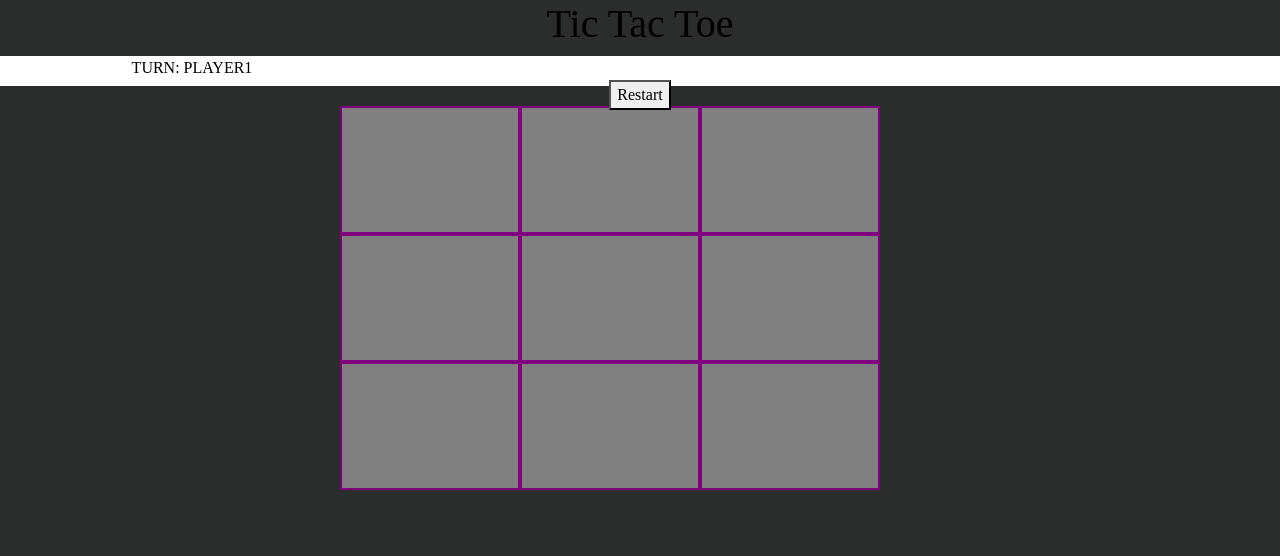
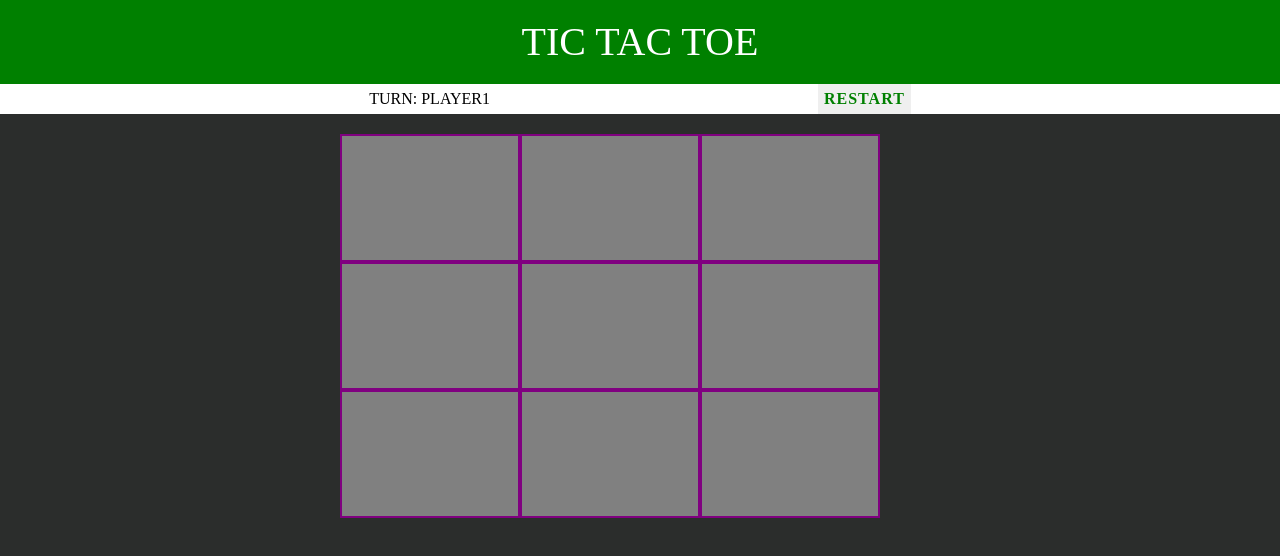
Before and after one commit to CassadyCampos/TicTacToe, a plain HTML site: page index.html in a window 1280 px wide. Drawn offline with nearby package versions, Linux system fonts and the light colour scheme.

Commit message:
Worked on stripe

```diff
--- a/index.html
+++ b/index.html
@@ -8,9 +8,10 @@
     <h1 class="text-center">Tic Tac Toe</h1>
 
     <div id="stripe">
-        <div id="turn"></div>
+        <span id="turn"></span>
+        <span id="display"></span>
         <button id="reset">Restart</button>
-        <div id="display"></div>
+
     </div>
 
     <div id="container">
--- a/style.css
+++ b/style.css
@@ -18,6 +18,18 @@ body {
 
 }
 
+h1 {
+    color: white;
+    line-height: 1.1;
+    font-weight: normal;
+    text-align: center;
+    background-color: green;
+    margin: 0;
+    text-transform: uppercase;
+    padding: 20px 0;
+
+}
+
 #container {
     margin: 20px auto;
     max-width: 600px;
@@ -30,7 +42,23 @@ body {
     text-transform: uppercase;
 }
 
-#turn {
-    width: 30%;
-    margin: 0;
+#display {
+    display: inline-block;
+    width: 25%;
 }
+
+button {
+    border: none;
+    text-transform: uppercase;
+    height: 100%;
+    font-weight: 700;
+    color: green;
+    letter-spacing: 1px;
+    font-size: inherit;
+    transition: all 300ms;
+}
+
+button:hover {
+    color: white;
+    background-color: green;
+}
```
